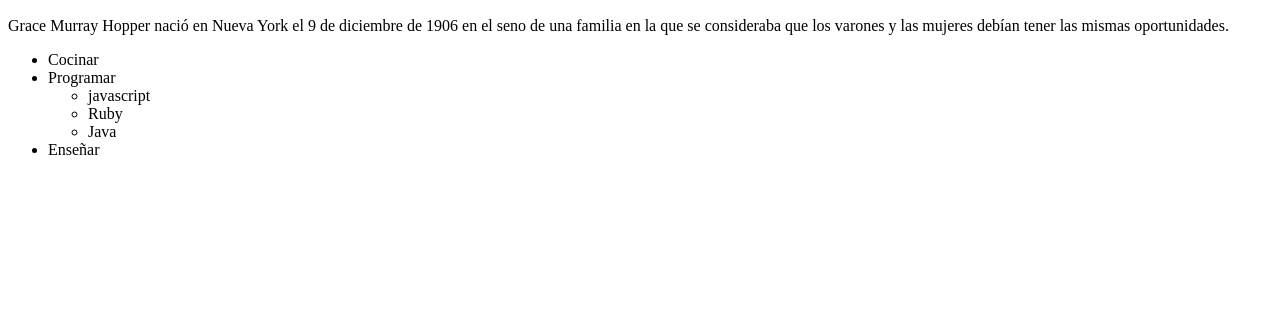
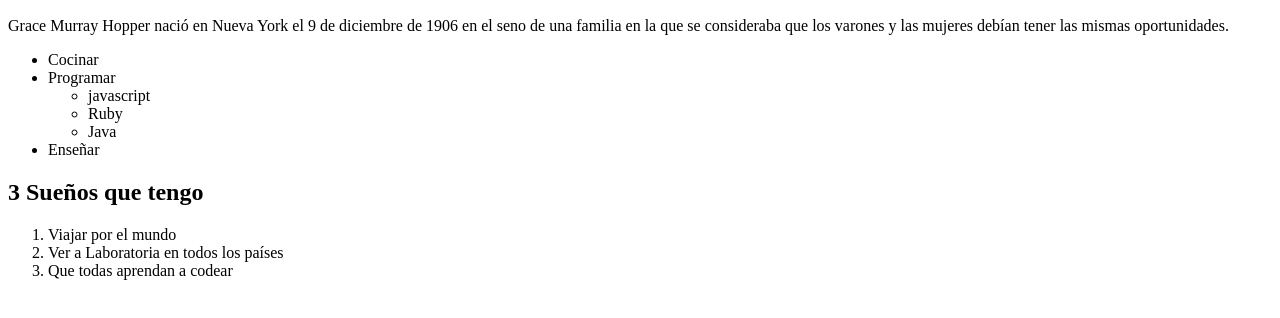
Before and after one commit to valentinatp/ejercicios-HTML, a plain HTML site: page index.html in a window 1280 px wide. Shown: the part 110-428 px from the top of the page. Drawn offline with Linux system fonts and the light colour scheme.

Commit message:
Termino de escribir la ultima lista

```diff
--- a/index.html
+++ b/index.html
@@ -18,5 +18,11 @@
 		</ul>
 		<li>Enseñar</li>
 	</ul>
+	<h2>3 Sueños que tengo</h2>
+	<ol>
+		<li>Viajar por el mundo</li>
+		<li>Ver a Laboratoria en todos los países</li>
+		<li>Que todas aprendan a codear</li>
+	</ol>
 </body>
 </html>
```
